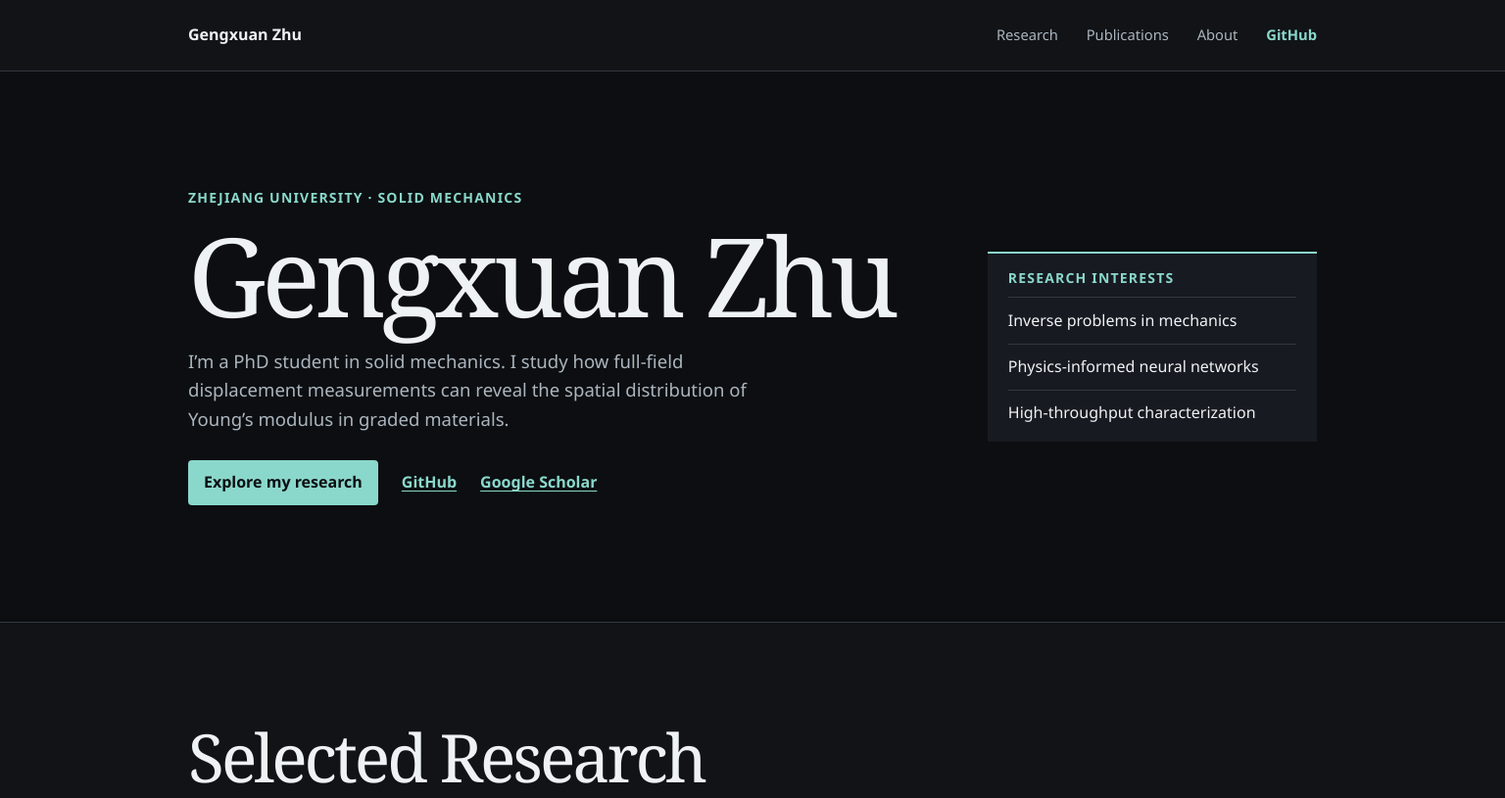
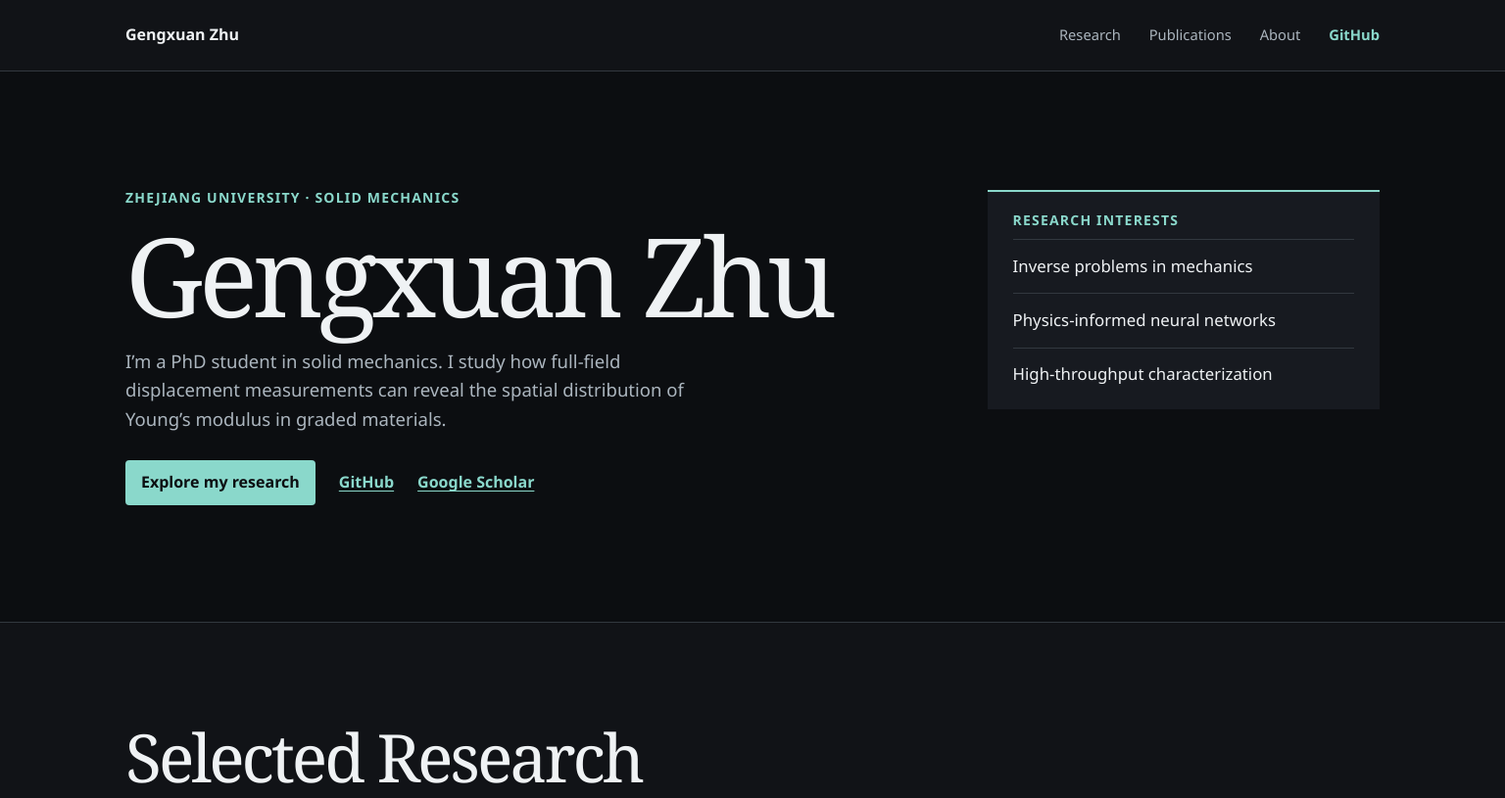
Before and after one commit to zhugx-zju/zhugx-zju.github.io, a plain HTML site: page index.html in a window 1536 px wide. Shown: the top 815 px of the page at 98% size. Drawn offline with Linux system fonts and the light colour scheme.

Commit message:
Refine the homepage layout on wide displays

```diff
--- a/index.html
+++ b/index.html
@@ -6,7 +6,7 @@
   <meta name="description" content="Gengxuan Zhu, solid mechanics PhD student at Zhejiang University. Research on inverse mechanics, graded materials, and physics-informed neural networks.">
   <title>Gengxuan Zhu | Computational Mechanics</title>
   <link rel="canonical" href="https://zhugx-zju.github.io/">
-  <link rel="stylesheet" href="style.css">
+  <link rel="stylesheet" href="style.css?v=wide-hero-1">
 </head>
 <body>
   <a class="skip-link" href="#main">Skip to content</a>
--- a/style.css
+++ b/style.css
@@ -95,6 +95,15 @@ figcaption { color: var(--muted); font-size: .9rem; }
 .site-footer .shell { padding-block: 1rem; font-size: .9rem; }
 .site-footer a { color: #edf7f7; }
 
+@media (min-width: 90rem) {
+  .shell { width: min(100% - 5rem, 80rem); }
+  .hero-layout {
+    grid-template-columns: minmax(0, 1fr) 25rem;
+    align-items: start;
+  }
+  .hero-interests { margin-top: .15rem; padding: 1.35rem 1.6rem .5rem; }
+  .hero-interests li { padding-block: .85rem; font-size: 1.05rem; }
+}
 @media (min-width: 53rem) {
   .research-figure img { padding: .5rem; }
 }
```
